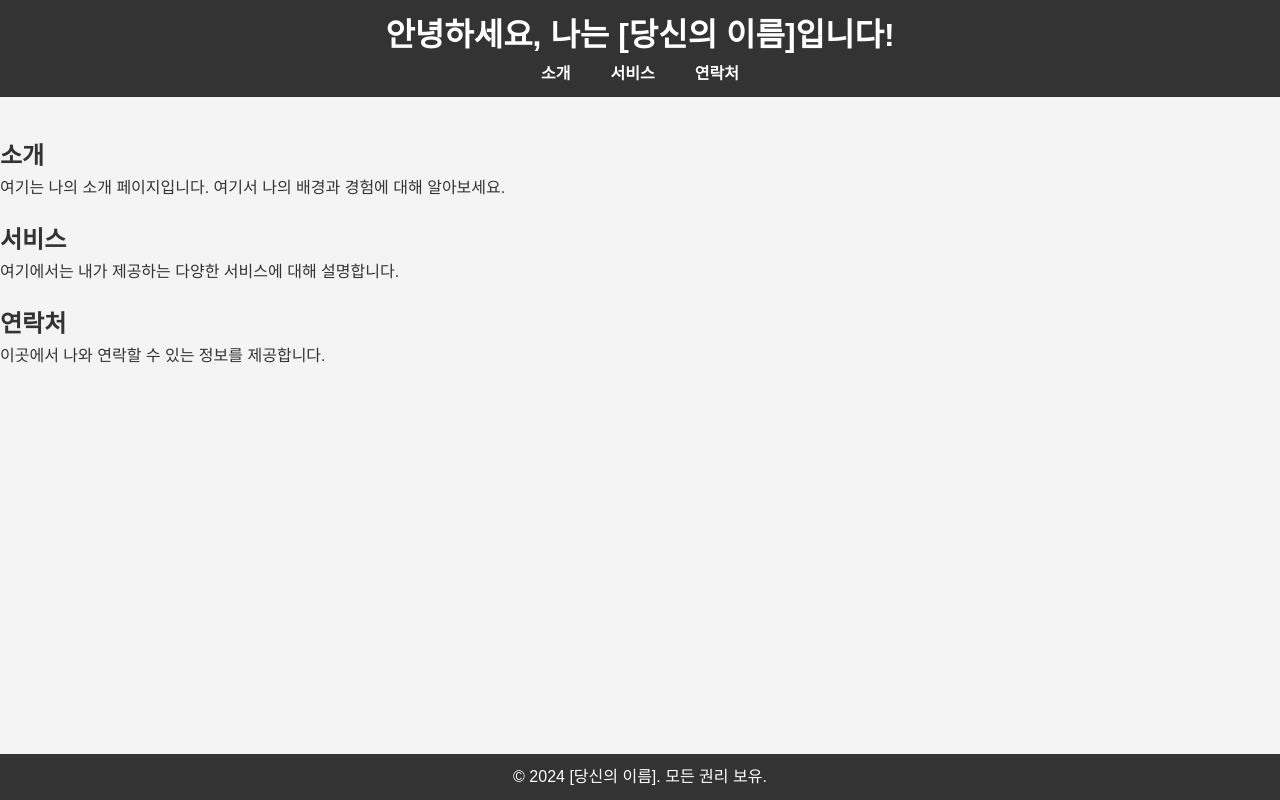
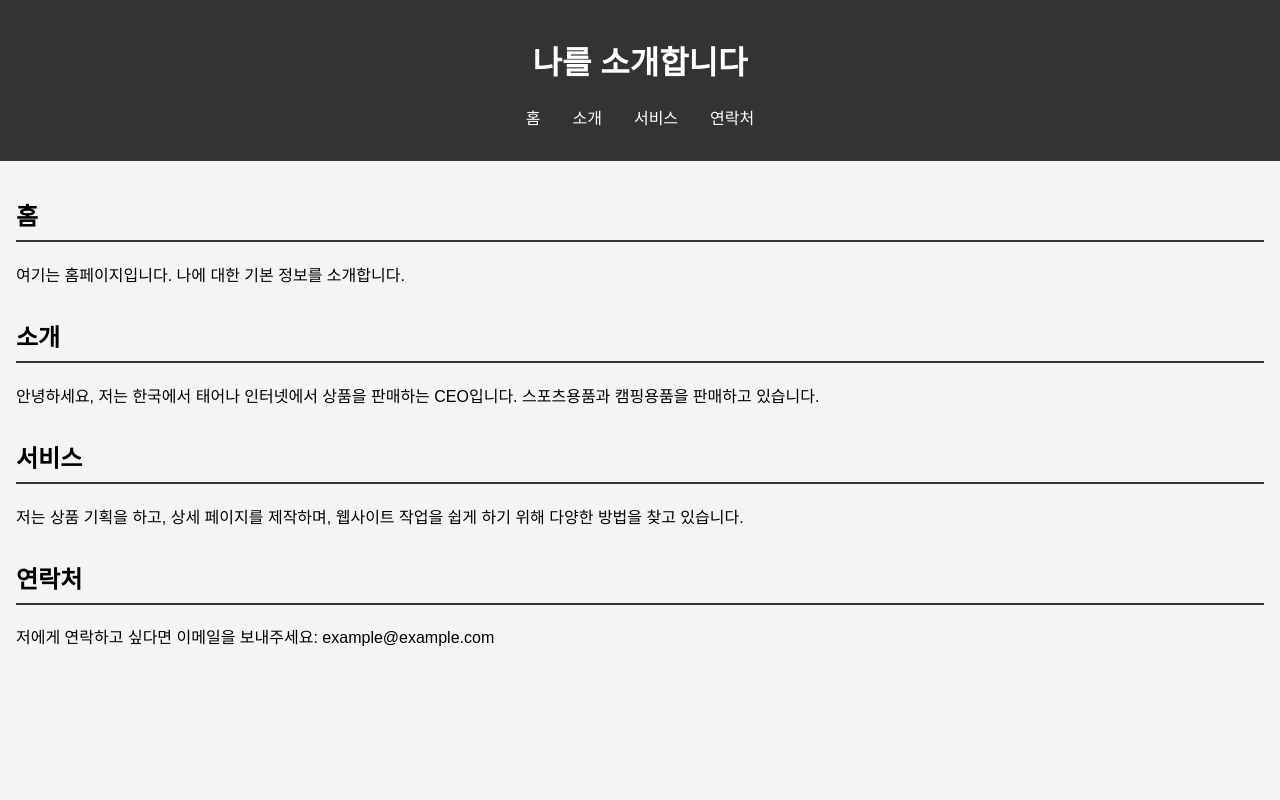
Before and after one commit to tstkim/office, a plain HTML site: page index.html in a window 1280 px wide. Drawn offline with Linux system fonts and the light colour scheme.

Commit message:
?낅뜲?댄듃

```diff
--- a/index.html
+++ b/index.html
@@ -1,48 +1,41 @@
 <!DOCTYPE html>
-<html lang="en">
+<html lang="ko">
 <head>
     <meta charset="UTF-8">
     <meta name="viewport" content="width=device-width, initial-scale=1.0">
-    <title>나의 웹사이트</title>
+    <title>나를 소개하는 웹사이트</title>
     <link rel="stylesheet" href="styles.css">
 </head>
 <body>
     <header>
-        <div class="container">
-            <h1>안녕하세요, 나는 [당신의 이름]입니다!</h1>
-            <nav>
-                <ul id="menu">
-                    <li><a href="#about">소개</a></li>
-                    <li><a href="#services">서비스</a></li>
-                    <li><a href="#contact">연락처</a></li>
-                </ul>
-            </nav>
-        </div>
+        <h1>나를 소개합니다</h1>
+        <nav id="menu">
+            <ul>
+                <li draggable="true"><a href="#home">홈</a></li>
+                <li draggable="true"><a href="#about">소개</a></li>
+                <li draggable="true"><a href="#services">서비스</a></li>
+                <li draggable="true"><a href="#contact">연락처</a></li>
+            </ul>
+        </nav>
     </header>
-
     <main>
+        <section id="home">
+            <h2>홈</h2>
+            <p>여기는 홈페이지입니다. 나에 대한 기본 정보를 소개합니다.</p>
+        </section>
         <section id="about">
             <h2>소개</h2>
-            <p>여기는 나의 소개 페이지입니다. 여기서 나의 배경과 경험에 대해 알아보세요.</p>
+            <p>안녕하세요, 저는 한국에서 태어나 인터넷에서 상품을 판매하는 CEO입니다. 스포츠용품과 캠핑용품을 판매하고 있습니다.</p>
         </section>
-
         <section id="services">
             <h2>서비스</h2>
-            <p>여기에서는 내가 제공하는 다양한 서비스에 대해 설명합니다.</p>
+            <p>저는 상품 기획을 하고, 상세 페이지를 제작하며, 웹사이트 작업을 쉽게 하기 위해 다양한 방법을 찾고 있습니다.</p>
         </section>
-
         <section id="contact">
             <h2>연락처</h2>
-            <p>이곳에서 나와 연락할 수 있는 정보를 제공합니다.</p>
+            <p>저에게 연락하고 싶다면 이메일을 보내주세요: example@example.com</p>
         </section>
     </main>
-
-    <footer>
-        <div class="container">
-            <p>&copy; 2024 [당신의 이름]. 모든 권리 보유.</p>
-        </div>
-    </footer>
-
     <script src="scripts.js"></script>
 </body>
 </html>
--- a/scripts.js
+++ b/scripts.js
@@ -1,22 +1,33 @@
-// 드롭앤드롭 방식의 메뉴
-document.addEventListener('DOMContentLoaded', () => {
-    const menu = document.getElementById('menu');
+const menu = document.getElementById('menu');
+const items = menu.querySelectorAll('li');
 
-    menu.addEventListener('dragstart', (e) => {
-        e.dataTransfer.setData('text/plain', e.target.innerText);
-    });
+items.forEach(item => {
+    item.addEventListener('dragstart', dragStart);
+    item.addEventListener('dragover', dragOver);
+    item.addEventListener('drop', drop);
+    item.addEventListener('dragend', dragEnd);
+});
 
-    menu.addEventListener('dragover', (e) => {
-        e.preventDefault();
-    });
+function dragStart(e) {
+    e.dataTransfer.setData('text/plain', e.target.innerText);
+    e.target.classList.add('dragging');
+}
 
-    menu.addEventListener('drop', (e) => {
-        e.preventDefault();
-        const data = e.dataTransfer.getData('text/plain');
-        const target = e.target;
+function dragOver(e) {
+    e.preventDefault();
+    const draggingItem = document.querySelector('.dragging');
+    const currentItem = e.target;
+    if (currentItem !== draggingItem) {
+        menu.insertBefore(draggingItem, currentItem);
+    }
+}
 
-        if (target.tagName === 'LI') {
-            target.innerText = data;
-        }
-    });
-});
+function drop(e) {
+    e.preventDefault();
+    const data = e.dataTransfer.getData('text');
+    e.target.classList.remove('dragging');
+}
+
+function dragEnd(e) {
+    e.target.classList.remove('dragging');
+}
--- a/styles.css
+++ b/styles.css
@@ -1,84 +1,43 @@
-/* Reset default margin and padding */
-* {
+body {
+    font-family: Arial, sans-serif;
     margin: 0;
     padding: 0;
-    box-sizing: border-box;
-}
-
-body {
-    font-family: Arial, sans-serif;
-    line-height: 1.6;
     background-color: #f4f4f4;
-    color: #333;
-}
-
-.container {
-    width: 80%;
-    margin: 0 auto;
 }
 
 header {
-    background: #333;
-    color: #fff;
-    padding: 10px 0;
-}
-
-header h1 {
+    background-color: #333;
+    color: white;
+    padding: 1rem;
     text-align: center;
 }
 
 nav ul {
     list-style: none;
     padding: 0;
-    text-align: center;
-}
-
-nav ul li {
-    display: inline;
-    margin: 0 15px;
-}
-
-nav ul li a {
-    color: #fff;
-    text-decoration: none;
-    font-weight: bold;
-}
-
-main {
-    padding: 20px 0;
-}
-
-section {
-    margin: 20px 0;
-}
-
-footer {
-    background: #333;
-    color: #fff;
-    text-align: center;
-    padding: 10px 0;
-    position: fixed;
-    width: 100%;
-    bottom: 0;
-}
-
-#menu {
     display: flex;
     justify-content: center;
 }
 
-#menu li {
-    margin: 0 10px;
+nav ul li {
+    margin: 0 1rem;
+    cursor: pointer;
 }
 
-#menu li a {
-    color: #fff;
+nav ul li a {
+    color: white;
     text-decoration: none;
-    font-weight: bold;
-    padding: 10px;
-    border-radius: 5px;
 }
 
-#menu li a:hover {
-    background: #555;
+main {
+    padding: 1rem;
 }
+
+section {
+    margin-bottom: 2rem;
+}
+
+section h2 {
+    border-bottom: 2px solid #333;
+    padding-bottom: 0.5rem;
+}
```
